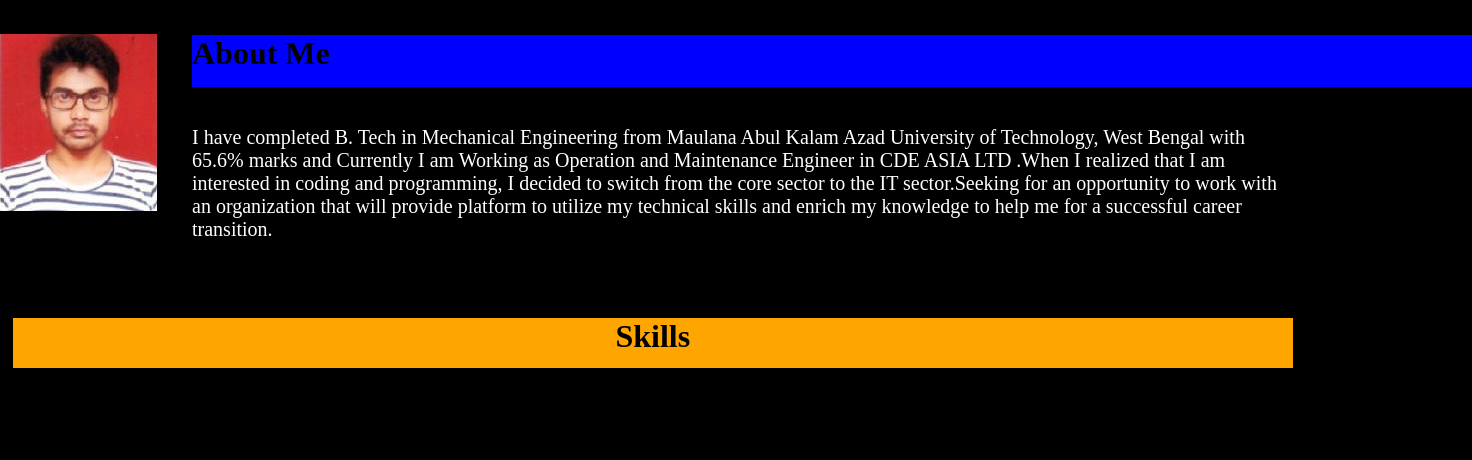
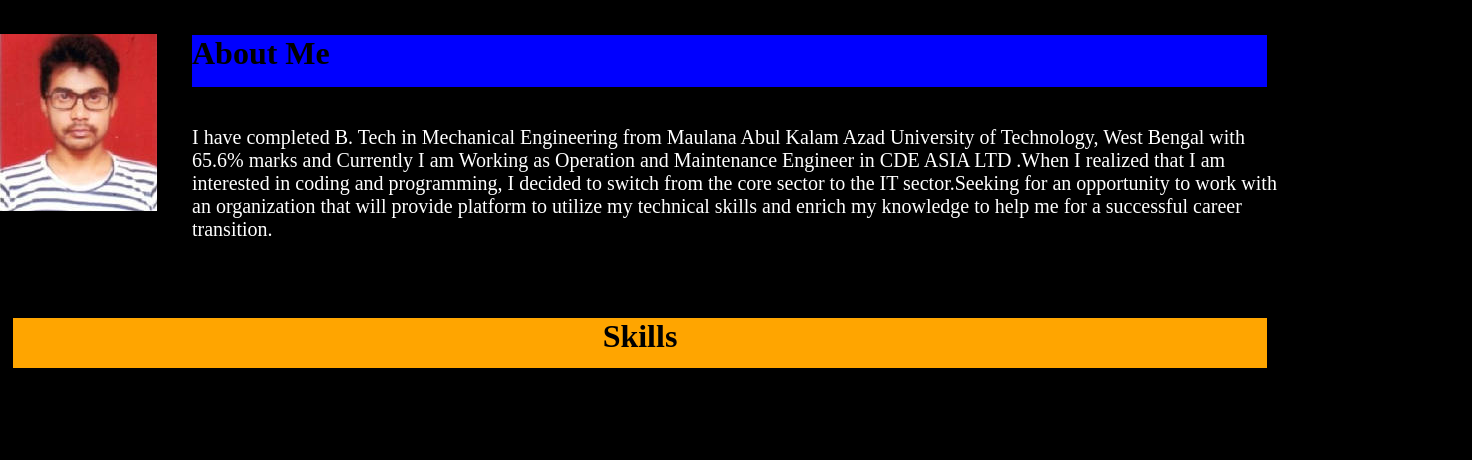
Before and after one commit to TohidDeveloper/TohidProfile, a plain HTML site: page index.html in a window 1280 px wide. Shown: the part 64-524 px from the top of the page, 1472 px wide, since content can reach past the window. Drawn offline with Linux system fonts and the light colour scheme.

Commit message:
first commit

```diff
--- a/index.css
+++ b/index.css
@@ -10,8 +10,7 @@ header{
     height: 60px;
     width: 100%;
     background-color:rgb(175, 145, 145);
-
-
+    width: 100%;
 }
 #Profile{
     color:#fff;
@@ -38,13 +37,10 @@ header{
 }
 #aboutprofile{
     height: 52px;
-    width: 100%;
+    width: 84%;
     background-color: blue;
     margin-left: 15%;
     margin-top: 1%;
-
-
-
 }
 .aboutinfo{
     margin-left: 15%;
@@ -52,10 +48,11 @@ header{
     color: #fff;
     font-size: 20px;
     font-family: 'Times New Roman', Times, serif;
+
 }
 #aboutskills{
     height: 50px;
-    width:100%;
+    width:98%;
     background-color: orange;
     margin-top: 6%;
     margin-left: 1%;
```
